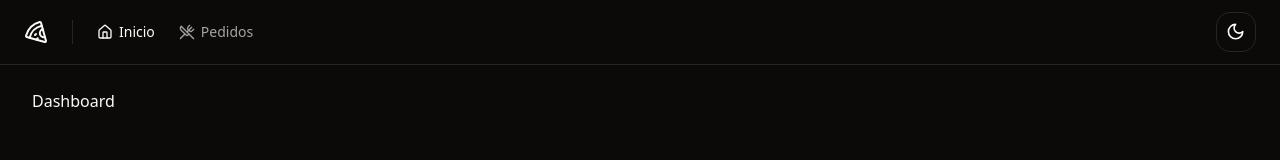
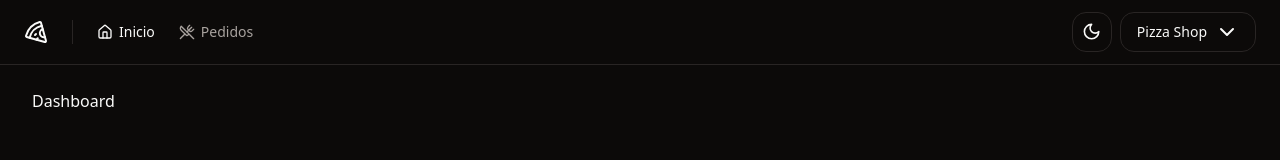
Before and after one commit to demisrusso9/pizza-shop, a React (Vite) app: page / in a window 1280 px wide. Shown: the top 160 px of the page. Built offline with nearby package versions, Linux system fonts and the light colour scheme.

Commit message:
add account menu on header

```diff
--- /dev/null
+++ b/src/components/AccountMenu.tsx
@@ -0,0 +1,49 @@
+import { Building, ChevronDown, LogOut } from 'lucide-react'
+
+import { Button } from './ui/button'
+import {
+  DropdownMenu,
+  DropdownMenuContent,
+  DropdownMenuItem,
+  DropdownMenuLabel,
+  DropdownMenuSeparator,
+  DropdownMenuTrigger,
+} from './ui/dropdown-menu'
+
+export function AccountMenu() {
+  return (
+    <DropdownMenu>
+      <DropdownMenuTrigger asChild>
+        <Button
+          variant="outline"
+          className="flex select-none items-center gap-2"
+        >
+          Pizza Shop
+          <ChevronDown />
+        </Button>
+      </DropdownMenuTrigger>
+
+      <DropdownMenuContent align="end" className="w-56">
+        <DropdownMenuLabel className="flex flex-col">
+          <span className="text-sm font-normal text-muted-foreground">
+            Demis Russo
+          </span>
+
+          <span>testing@.com</span>
+        </DropdownMenuLabel>
+
+        <DropdownMenuSeparator />
+
+        <DropdownMenuItem>
+          <Building className="mr-2 h-4 w-4" />
+          <span>Perfil da Loja</span>
+        </DropdownMenuItem>
+
+        <DropdownMenuItem className="text-rose-500 dark:text-rose-400">
+          <LogOut className="mr-2 h-4 w-4" />
+          <span>Sair</span>
+        </DropdownMenuItem>
+      </DropdownMenuContent>
+    </DropdownMenu>
+  )
+}
--- a/src/components/Header.tsx
+++ b/src/components/Header.tsx
@@ -1,5 +1,6 @@
 import { Home, Pizza, UtensilsCrossed } from 'lucide-react'
 
+import { AccountMenu } from './AccountMenu'
 import { NavLink } from './NavLink'
 import { ThemeToggle } from './theme/theme-toggle'
 import { Separator } from './ui/separator'
@@ -26,6 +27,7 @@
 
         <div className="ml-auto flex items-center gap-2">
           <ThemeToggle />
+          <AccountMenu />
         </div>
       </div>
     </div>
```
Also changed, not shown: src/components/ui/dropdown-menu.tsx (+24 -24 lines).
